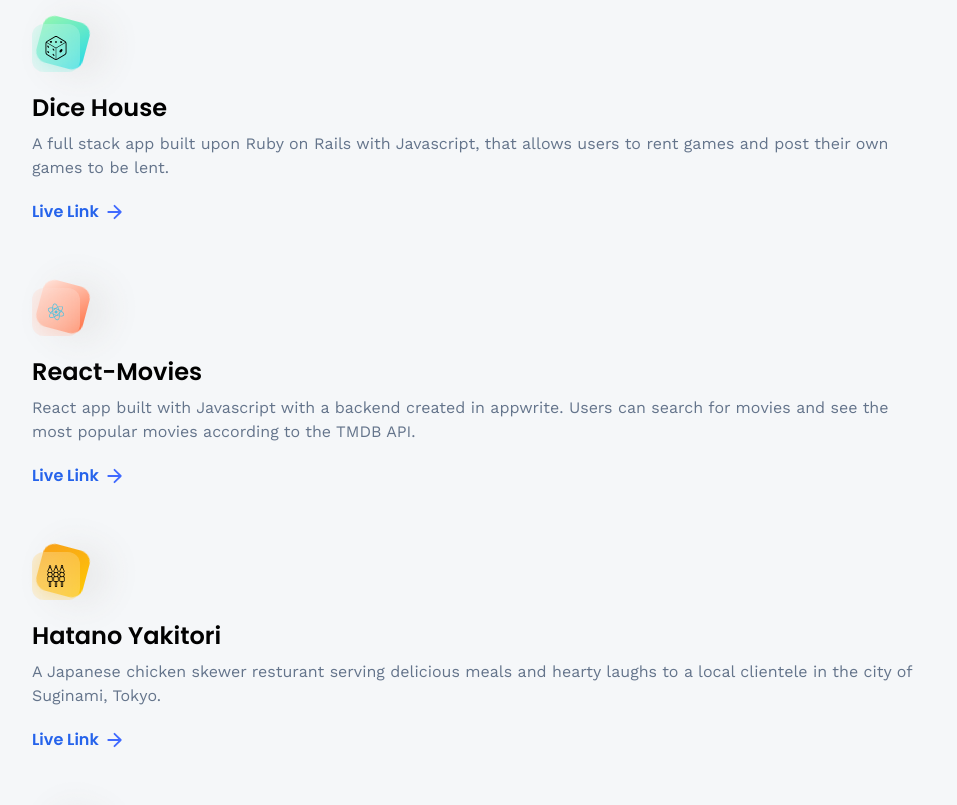
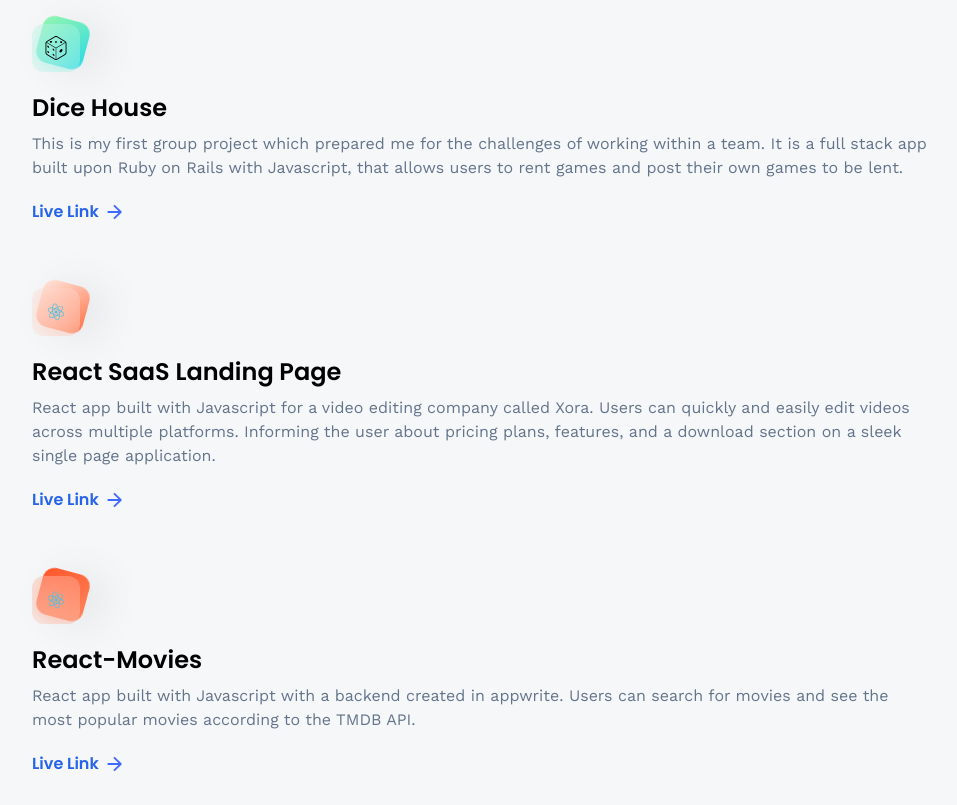
Before and after one commit to GutarManboy1/3DPortfolio, a React (Vite) app: page /projects in a window 1280 px wide. Shown: the part 700-1505 px from the top of the page, without its empty margins (160-1117 px from the left). Built offline with nearby package versions, Linux system fonts and the light colour scheme.

Commit message:
added SaaS landing page, added more info to previous projects

```diff
--- a/src/constants/index.js
+++ b/src/constants/index.js
@@ -1,8 +1,6 @@
 import { ecc, devs, alc, wagon } from "../assets/images";
 import robinson from "../assets/images/robinson.png";
 import goldware from "../assets/images/goldware.png";
-
-
 
 import {
   car,
@@ -35,7 +33,6 @@
   barberking,
   swinging,
   brain,
-
 } from "../assets/icons";
 
 export const skills = [
@@ -210,7 +207,7 @@
     theme: "btn-back-red",
     name: "Story Time",
     description:
-      "An AI text and image generated app where users can choose their own adventure through genre, language difficulty level(based on the CEFL structure), and length. Created with the ChatGPT api to generate text and the DallE api; built upon Ruby on Rails. Once created a user can begin their own adventure whilst keeping track of the vocabulary by creating flashcards. Learners can pause and resume their story whenever they like by looking into their library.",
+      "This is my second group project which I am proud of. It is an AI text and image generated app where users can choose their own adventure through genre, language difficulty level(based on the CEFL structure), and length. Created with the ChatGPT api to generate text and the DallE api; built upon Ruby on Rails. Once created a user can begin their own adventure whilst keeping track of the vocabulary by creating flashcards. Learners can pause and resume their story whenever they like by looking into their library.",
     link: "https://github.com/GutarManboy1/story-time",
   },
   {
@@ -218,12 +215,20 @@
     theme: "btn-back-green",
     name: "Dice House",
     description:
-      "A full stack app built upon Ruby on Rails with Javascript, that allows users to rent games and post their own games to be lent.",
+      "This is my first group project which prepared me for the challenges of working within a team. It is a full stack app built upon Ruby on Rails with Javascript, that allows users to rent games and post their own games to be lent.",
     link: "https://github.com/GutarManboy1/rails-board-game-rentals",
   },
   {
     iconUrl: react,
     theme: "btn-back-white",
+    name: "React SaaS Landing Page",
+    description:
+      "React app built with Javascript for a video editing company called Xora. Users can quickly and easily edit videos across multiple platforms. Informing the user about pricing plans, features, and a download section on a sleek single page application.",
+    link: "https://githhttps://github.com/GutarManboy1/React-SaaS-Landingub.com/GutarManboy1/React-Movies",
+  },
+  {
+    iconUrl: react,
+    theme: "btn-back-red",
     name: "React-Movies",
     description:
       "React app built with Javascript with a backend created in appwrite. Users can search for movies and see the most popular movies according to the TMDB API.",
```
Also changed, not shown: 1 other file (tests, documents, lock files or other folders).
